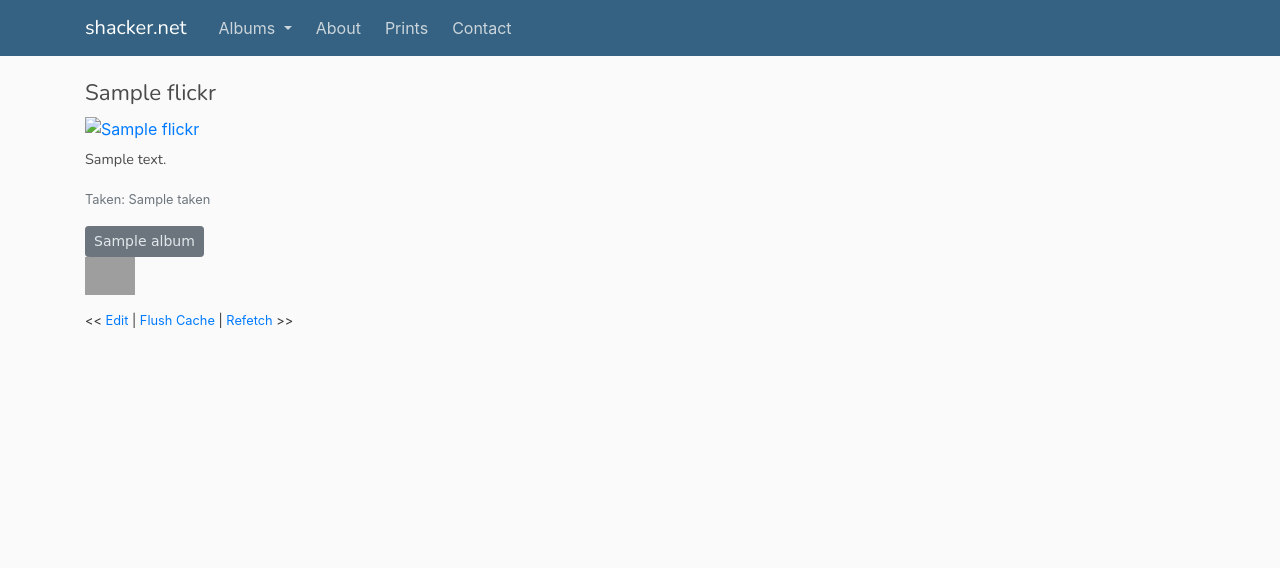
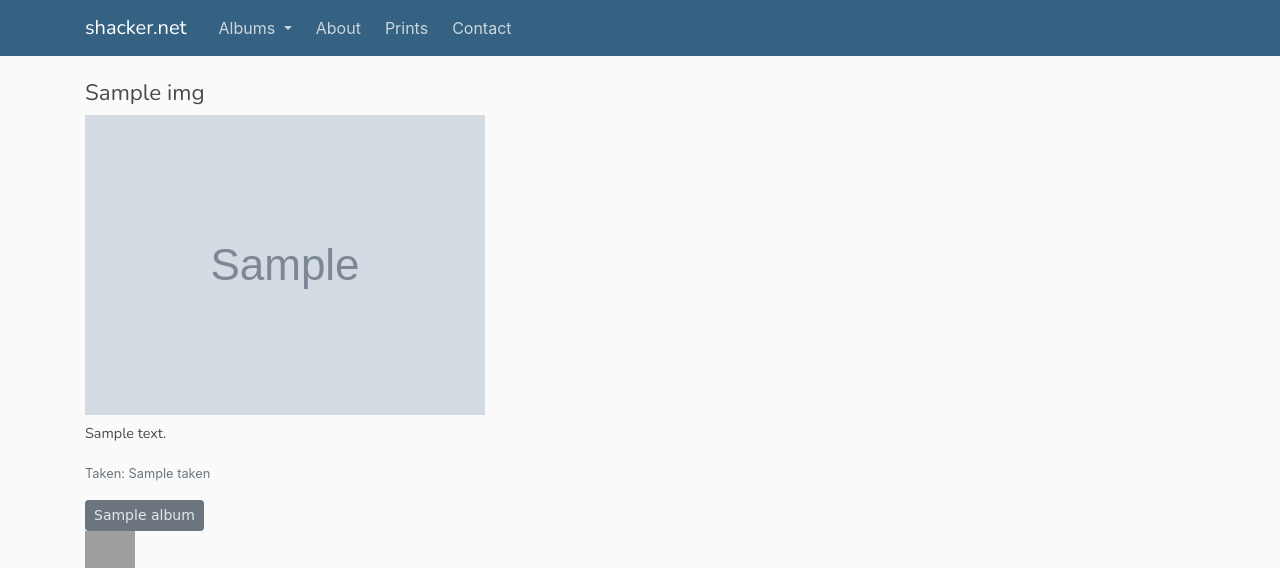
Before and after one commit to shacker/tangelo, a Django app: template tangelo/templates/image.html in a window 1280 px wide. Shown: the top 568 px of the page. Run offline with Django 4.2, Linux system fonts and the light colour scheme; a user stored in the database is signed in; tables that the repository leaves empty hold one stand-in row (values such as "Sample post"); the template is opened without the code that fills it: most values are stand-ins (such as "Sample title", 1, 10 or a date in 2020); grey boxes marked "Sample" are stand-in pictures; data that the repository does not hold is empty; parts of the project's set-up code (start-up, migrations or seed data) failed here and were passed over; some libraries are stand-ins or nearby versions; some web fonts are replaced; grey boxes are pictures that could not be loaded.

Commit message:
Refactor based on stored API data

```diff
--- a/gallery/models.py
+++ b/gallery/models.py
@@ -1,5 +1,7 @@
+import logging
 from dataclasses import asdict
 
+from dateutil import parser
 from django.conf import settings
 from django.core.cache import cache
 from django.core.cache.utils import make_template_fragment_key
@@ -8,6 +10,8 @@ from django.db import models
 from django_extensions.db.models import TimeStampedModel
 
 from gallery.utils import get_api_image_data
+
+log = logging.getLogger(__name__)
 
 
 class Album(TimeStampedModel):
@@ -96,13 +100,37 @@ class Image(TimeStampedModel):
         db_index=True,  # required by django-sortable
     )
 
-    def get_thumbnail(self):
-        """Get a thumbnail version of this image via Flickr API."""
+    # ### START METHODS ###
 
-        flickr_data = asdict(
-            get_api_image_data(self.flickr_id, size=settings.FLICKR_THUMBNAIL_SIZE)
-        )
-        return flickr_data
+
+
+    def refetch(self):
+        """We normally don't overwrite our own db entries after the first
+        save. But if this is called, we DO reach out to Flickr API again
+        to grab all data and repopulate our own db.
+        """
+        response = get_api_image_data(flickr_id=self.flickr_id)
+
+        # Store API result in our own db
+        self.image_api_data = response
+
+        # Store a copy of the date so it's a real date we can sort on
+        try:
+            self.taken = parser.parse(response["photo"]["dates"]["taken"])
+        except:
+            log.info(f"Could not store date taken for image {self.flickr_id}")
+
+        self.title = response["photo"]["title"]["_content"]
+
+        # Also set the album_order to the next highest - can be adjusted later
+        # Don't crash when saving the very first image.
+        if Image.objects.exists():
+            last_img_id = Image.objects.order_by("album_order").last().album_order
+            self.album_order = last_img_id + 1
+        else:
+            self.album_order = 1
+
+        self.save()
 
     def flush_cache(self):
         """Empty image cache for this image only.
@@ -113,23 +141,40 @@ class Image(TimeStampedModel):
         key = make_template_fragment_key("flickr_thumb", [self.flickr_id])
         cache.delete(key)
 
-    def refetch(self):
-        """We normally don't overwrite our own db entries after the first
-        save. But if this is called, we DO reach out to Flickr API again
-        to grab all data and repopulate our own db.
+    def get_page_data(self):
+        """Stored API data is a bit hairy. Extract just what we need to provide
+        a simplified dict for use in templates.
         """
-        response = get_api_image_data(flickr_id=self.flickr_id)
-        self.image_api_data = response.raw_data
+        raw = self.image_api_data["photo"]
+        data = {
+            "title": raw["title"]["_content"],
+            "description": raw["description"]["_content"],
+            "flickr_page_url": raw["urls"]["url"][0]["_content"],
+            "flickr_embed_url": self.get_embed_url(),
+        }
 
-        # Also set the album_order to the next highest - can be adjusted later
-        # Don't crash when saving the very first image.
-        if Image.objects.exists():
-            last_img_id = Image.objects.order_by("album_order").last().album_order
-            self.album_order = last_img_id + 1
-        else:
-            self.album_order = 1
+        return data
 
-        self.save()
+    def get_embed_url(self, size: str = settings.FLICKR_IMAGE_SIZE):
+        """Compute the embed_url from stored API data combined with
+        a sizing argument. Works for both full-size and thumbnails
+        (any size, really).
+
+        Args:
+            size: Optional suffix mapping, per URL docs:
+            https://www.flickr.com/services/api/misc.urls.html
+            Defaults to "b" (1024 on the long side)
+
+        Returns:
+            A fully formed URL suitable for use in <img src="xxx">
+
+        """
+        photo = self.image_api_data["photo"]
+        server = photo["server"]
+        secret = photo["secret"]
+        embed_url = f"https://live.staticflickr.com/{server}/{self.flickr_id}_{secret}_{size}.jpg"
+
+        return embed_url
 
     def save(self, *args, **kwargs):
         """On first save of an image, auto-populate title and date
--- a/gallery/views.py
+++ b/gallery/views.py
@@ -42,12 +42,13 @@ def image(request, album_slug: str, flickr_id: int):
     # No crash protection on .get() but this image should never be called
     # without a valid flickr_id passed in.
     img = get_object_or_404(Image, flickr_id=flickr_id)
-    flickr = asdict(get_api_image_data(flickr_id))
+    # flickr = asdict(get_api_image_data(flickr_id))
+    img_data = img.get_page_data()
     prev_next_ids = get_prev_next_ids(img)
 
     ctx = {
         "img": img,
-        "flickr": flickr,
+        "img_data": img_data,
         "prev_next_ids": prev_next_ids,
     }
 
--- a/tangelo/templates/image.html
+++ b/tangelo/templates/image.html
@@ -1,21 +1,21 @@
 {% extends 'base.html' %}
 {% load static cache %}
 
-{% block title %}{{ block.super }} - {{ flickr.title }}{% endblock title %}
+{% block title %}{{ block.super }} - {{ img_data.title }}{% endblock title %}
 
 {% block content %}
 
-  <h2 class="full_img_title">{{ flickr.title }}</h2>
+  <h2 class="full_img_title">{{ img_data.title }}</h2>
 
   {% cache None flickr_full img.flickr_id %}
       <a
         data-flickr-embed="true"
-        href="{{ flickr.page_url }}"
-        title="{{ flickr.title }}">
-        <img src="{{ flickr.embed_url }}" class="img-fluid" alt="{{ flickr.title }}">
+        href="{{ img_data.flickr_page_url }}"
+        title="{{ img_data.title }}">
+        <img src="{{ img_data.flickr_embed_url }}" class="img-fluid" alt="{{ img_data.title }}">
       </a>
-      <p class="mt-2 image_caption">{{ flickr.description }}</p>
-      <p><small class="text-muted">Taken: {{ flickr.taken }}</small></p>
+      <p class="mt-2 image_caption">{{ img_data.description }}</p>
+      <p><small class="text-muted">Taken: {{ img.taken }}</small></p>
   {% endcache %}
 
 
@@ -32,7 +32,7 @@
   </div>
 
    <p>
-    <a href="{{ flickr.page_url }}" target="_blank">
+    <a href="{{ img_data.flickr_page_url }}" target="_blank">
       <img src="{% static "ico/flickr-icon.png" %}" alt="Flickr icon" width="50">
     </a>
   </p>
@@ -41,8 +41,8 @@
     <p class="small muted-text">
       <<
       <a href="{% url 'admin:gallery_image_change' img.id %}">Edit</a> |
-      <a href="{% url 'flush_cache' img.flickr_id %}">Flush Cache</a> |
-      <a href="{% url 'refetch' img.flickr_id %}">Refetch</a>
+      <a href="{% url 'refetch' img.flickr_id %}">Refetch</a> |
+      <a href="{% url 'flush_cache' img.flickr_id %}">Flush</a>
       >>
     </p>
   {% endif %}
```
Also changed, not shown: gallery/templatetags/render_thumbnail.py (added, +20 -0 lines), gallery/utils.py (+3 -48 lines), tangelo/templates/_thumbnail.html (added, +10 -0 lines), tangelo/templates/album.html (+2 -10 lines), gallery/templatetags/__init__.py (added).
